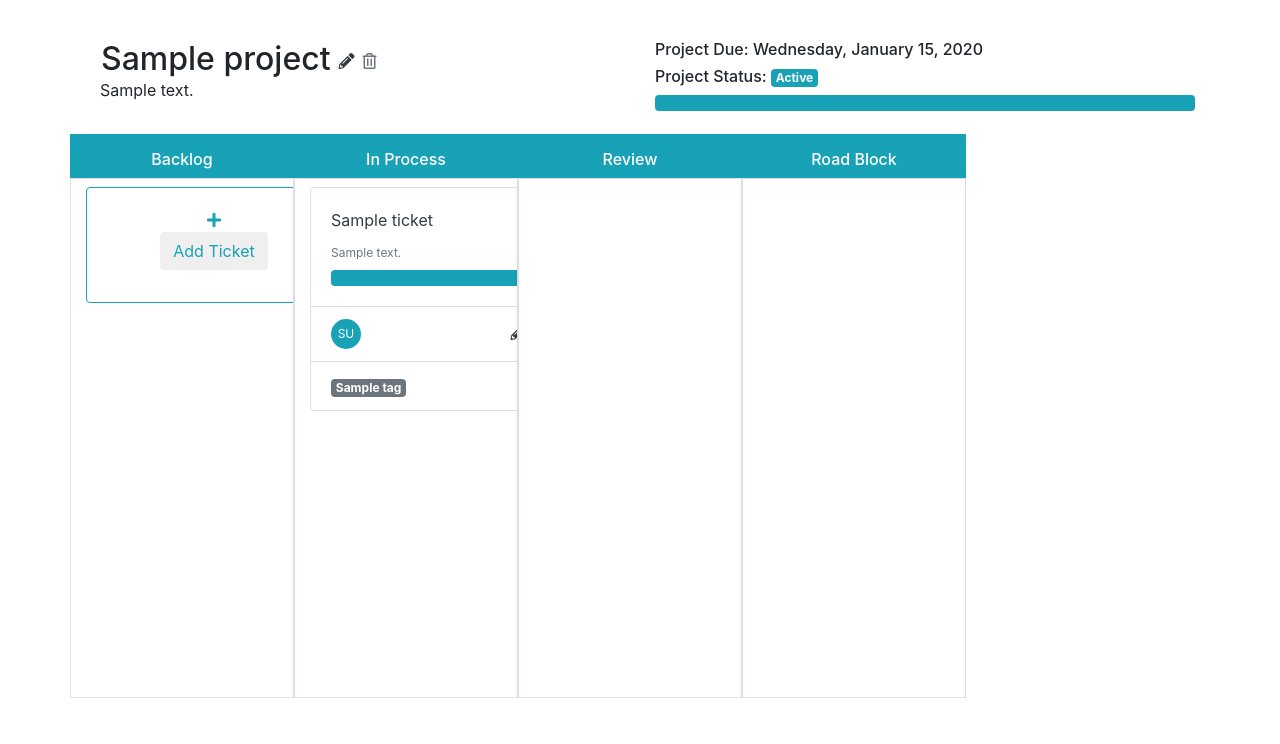
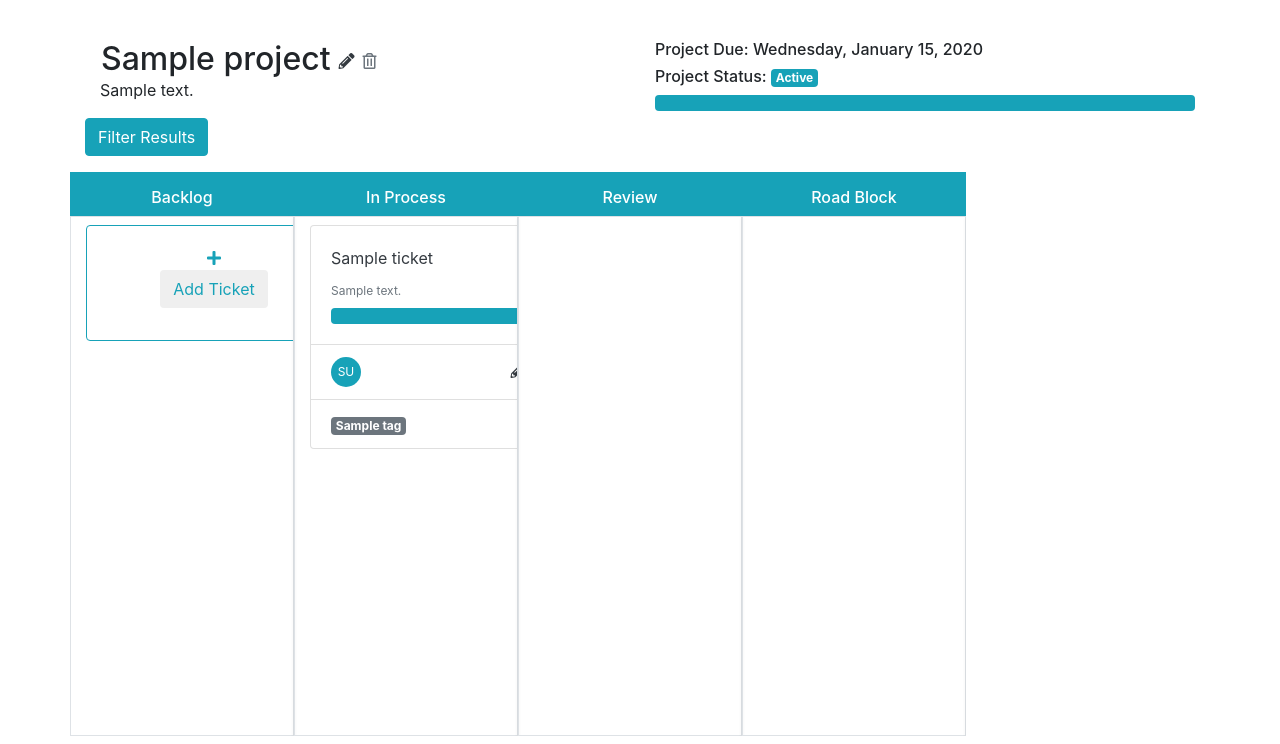
Before and after one commit to kellymorin/check_mate, a Django app: page /projects/1 in a window 1280 px wide. Shown: the part 56-800 px from the top of the page. Run offline with Django 3.2, Linux system fonts and the light colour scheme; a user stored in the database is signed in; tables that the repository leaves empty hold one stand-in row (values such as "Sample post"); parts of the project's set-up code (start-up, migrations or seed data) failed here and were passed over; some libraries are stand-ins or nearby versions.

Commit message:
Finalized filtering for tags on projects

```diff
--- a/check_mate/templates/project_details.html
+++ b/check_mate/templates/project_details.html
@@ -15,7 +15,36 @@
 
 <!-- Header Section -->
 {% section_header "Project" project_detail %}
-<!-- Header Section -->
+<!-- End Header Section -->
+<!-- Filtering Section -->
+<!-- End Filtering Section -->
+<p>
+  <button class="btn btn-info" type="button" data-toggle="collapse" data-target="#collapseExample" aria-expanded="false" aria-controls="collapseExample">
+    Filter Results
+  </button>
+</p>
+<div class="collapse" id="collapseExample">
+  <div class="card card-body">
+    <form action="{% url 'check_mate:project_filter_tags' project_detail.id %}" method="POST">
+      {% csrf_token %}
+    <h6>Tags</h6>
+    {% for ticket in ticket_tags %}
+      {% for tag in ticket.tags.all %}
+        <div class="form-group form-check">
+          {% if tag in selected_tags %}
+            <input type="checkbox" checked class="form-check-input" id="tag-{{tag.id}}" name="tag-{{tag.id}}">
+          {% else %}
+            <input type="checkbox" class="form-check-input" id="tag-{{tag.id}}" name="tag-{{tag.id}}">
+          {% endif %}
+          <label class="form-check-label" for="tag-{{tag.id}}">{{tag.tag_name}}</label>
+        </div>
+      {% endfor %}
+    {% endfor %}
+    <button type="submit" class="btn btn-info">Filter</button>
+    <a href="{% url 'check_mate:project_details' project_detail.id %}" class="btn btn-secondary">Clear</a>
+    </form>
+  </div>
+</div>
 <!-- Ticket Display Section -->
 <div class="row mt-3 horizontal-container flex-nowrap">
   <!-- Backlogged Tickets Section -->
--- a/check_mate/templates/reusable_components/task_card.html
+++ b/check_mate/templates/reusable_components/task_card.html
@@ -1,10 +1,12 @@
 {% load status_badge %}
 
+{% if claim or claim_edit == True %}
 <style>
   input:checked+label{
     border:2px solid #5bc0de;
   }
 </style>
+{% endif %}
 
 {% if claim == True %}
   <input type="checkbox" class="d-none" id="claimed-task-{{task.id}}" name="task-{{task.id}}"/>
--- a/check_mate/templates/reusable_components/ticket_card.html
+++ b/check_mate/templates/reusable_components/ticket_card.html
@@ -1,10 +1,12 @@
 {% load progress_bar %}
 
+{% if claim or claim_edit == True %}
 <style>
   input:checked+label{
     border: 2px solid #5bc0de;
   }
 </style>
+{% endif %}
 
 {% if claim == True %}
   <input type="checkbox" class="d-none" id="claimed-ticket-{{ticket.id}}" name="ticket-{{ticket.id}}"/>
--- a/check_mate/urls.py
+++ b/check_mate/urls.py
@@ -16,6 +16,8 @@ urlpatterns=[
     path("projects", views.projects, name="projects"),
     # ex. /projects/5
     path("projects/<int:project_id>", views.project_details, name="project_details"),
+    # ex. /projects/5/filter
+    path("projects/<int:project_id>/filter", views.project_filter_tags, name="project_filter_tags"),
     # ex. /projects/add
     path("projects/add", views.project_add, name="project_add"),
     # ex. /projects/5/delete
--- a/check_mate/views/project_views.py
+++ b/check_mate/views/project_views.py
@@ -42,12 +42,38 @@ def project_details(request, project_id):
         [render] -- returns the project_details.html template with specific project details and all associated tickets passed in
     """
 
-    project_detail = Project.objects.filter(pk=project_id)[0]
+    project_detail = Project.objects.get(pk=project_id)
     tickets = Ticket.objects.filter(project=project_id)
+    ticket_tags = Ticket.objects.filter(project=project_id)
     context = {
         "project_detail": project_detail,
-        "tickets": tickets
+        "tickets": tickets,
+        "ticket_tags": ticket_tags
     }
+    return render(request, "project_details.html", context)
+
+@login_required
+def project_filter_tags(request, project_id):
+
+    if request.method == "POST":
+        project_detail = Project.objects.get(pk=project_id)
+        ticket_tags = Ticket.objects.filter(project=project_id)
+        tags = []
+
+        for item in request.POST:
+            if "tag" in item:
+                tags.append(item.split("-")[1])
+
+        tickets = Ticket.objects.filter(project=project_id).filter(tags__in=tags).distinct()
+        selected_tags = Tag.objects.filter(pk__in=tags)
+
+        context={
+            "project_detail": project_detail,
+            "tickets": tickets,
+            "ticket_tags": ticket_tags,
+            "selected_tags": selected_tags
+        }
+
     return render(request, "project_details.html", context)
 
 
```
